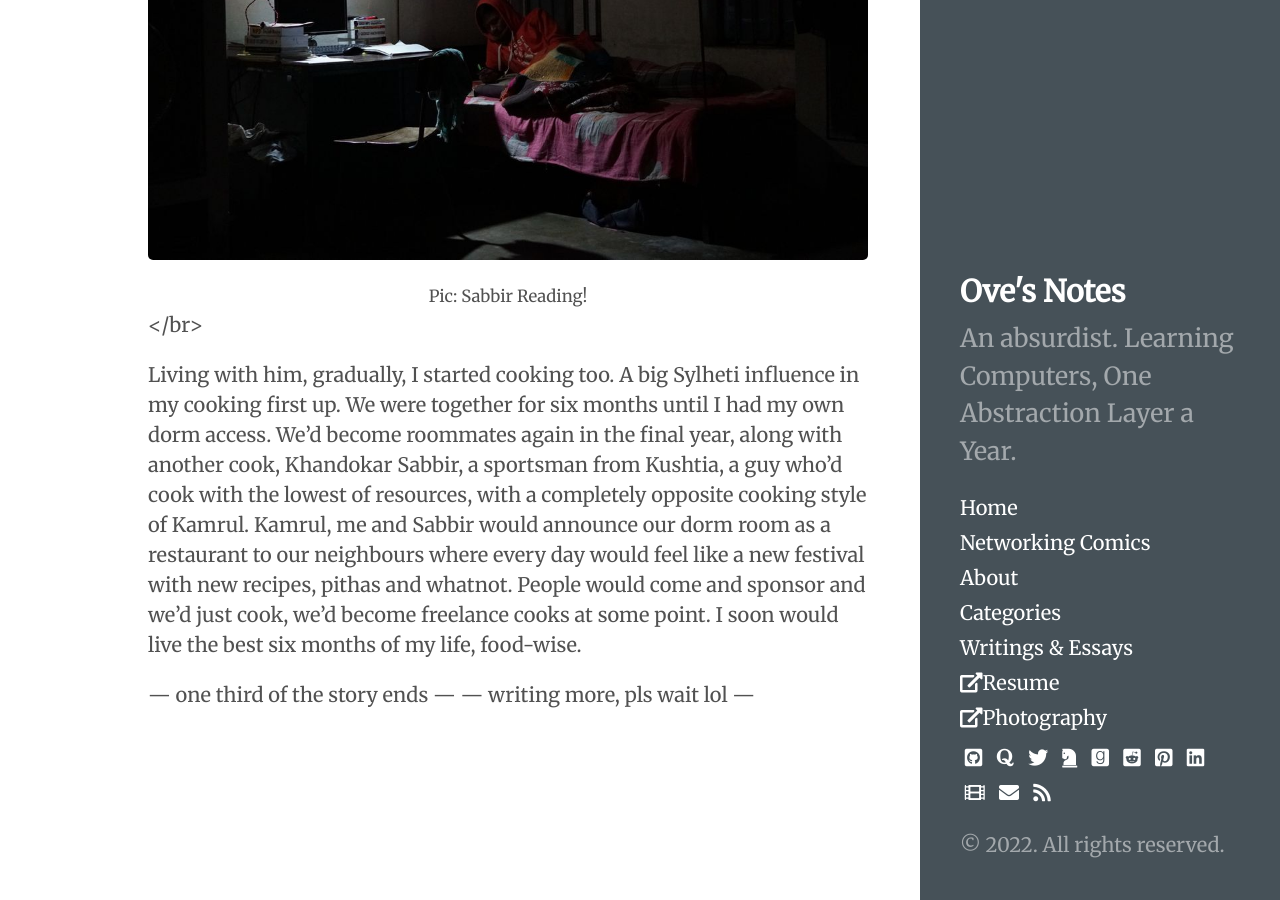
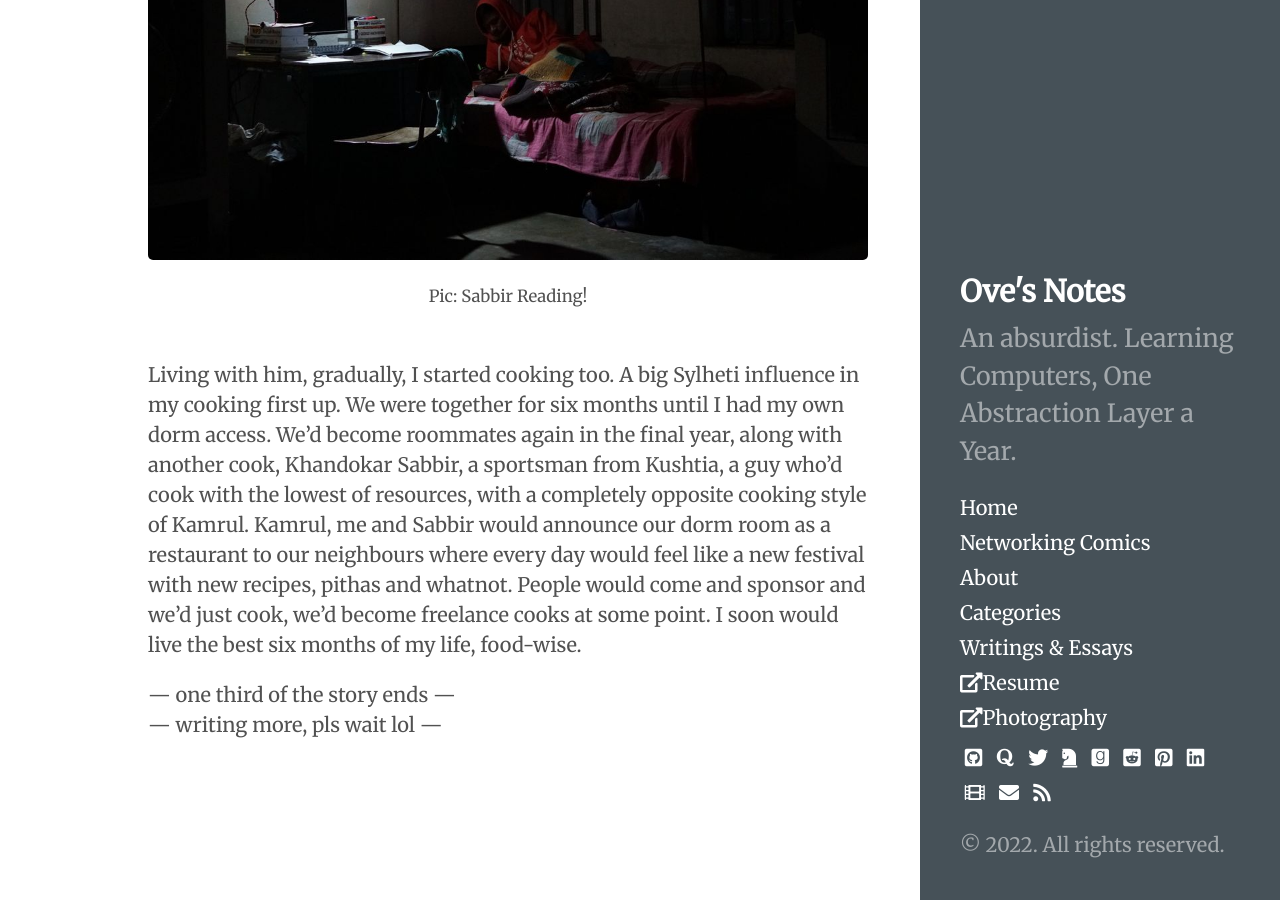
Before and after one commit to ovebepari/ovebepari.github.io, a Jekyll site: the page built from Random_writings/my-cooking-story.md, in a window 1280 px wide and 900 px high, scrolled down 1824 px. Built offline with Jekyll 4.4.1, drawn with Linux system fonts in a browser that asks for light colours.

Commit message:
update v5, line breaks, line breaks

```diff
--- a/Random_writings/my-cooking-story.md
+++ b/Random_writings/my-cooking-story.md
@@ -15,14 +15,16 @@ Until my second year of uni, I never liked it much. It wasn't intellectually cha
 He helped me when I started to conserve more in my sophomore days. My family was struggling to provide me with 4k bdt per month, as always, so I started to cut expenses. In that process, Kamrul started to share his dorm room and bed with me, which he got six months earlier than us through his premium network. He loved the kitchen our dormitory offered!
 
 <img src="/Random_writings/images/kamrul.jpg" alt="Kamrul Islam Kamran">
-<center> <small>Pic: Kamrul Cooking!</small> </center> </br>
+<center> <small>Pic: Kamrul Cooking!</small> </center>
+<br>
 
 He'd often cook, but it was his process that made me realize he wasn't just some ordinary guy cooking as a random activity of the day. He knew how many tablespoons of ghee and garlic were required for a beef recipe for 10 people and which ingredients to experiment with. He would chop his veggies slowly. He'd stir his makings with utmost care. He'd taste the salt of his recipe like a lovely grandmother. He'd serve us if we were in a five-star restaurant. He'd enjoy every little compliment of his work like someone who just cooked for the first time for their family!
 
 <img src="/Random_writings/images/sabbir.jpg" alt="Khandoker Sabbir">
-<center> <small>Pic: Sabbir Reading!</small> </center> </br>
+<center> <small>Pic: Sabbir Reading!</small> </center>
+<br>
 
 Living with him, gradually, I started cooking too. A big Sylheti influence in my cooking first up. We were together for six months until I had my own dorm access. We'd become roommates again in the final year, along with another cook, Khandokar Sabbir, a sportsman from Kushtia, a guy who'd cook with the lowest of resources, with a completely opposite cooking style of Kamrul. Kamrul, me and Sabbir would announce our dorm room as a restaurant to our neighbours where every day would feel like a new festival with new recipes, pithas and whatnot. People would come and sponsor and we'd just cook, we'd become freelance cooks at some point. I soon would live the best six months of my life, food-wise.
 
---- one third of the story ends ---
+--- one third of the story ends --- <br>
 --- writing more, pls wait lol ---
```
